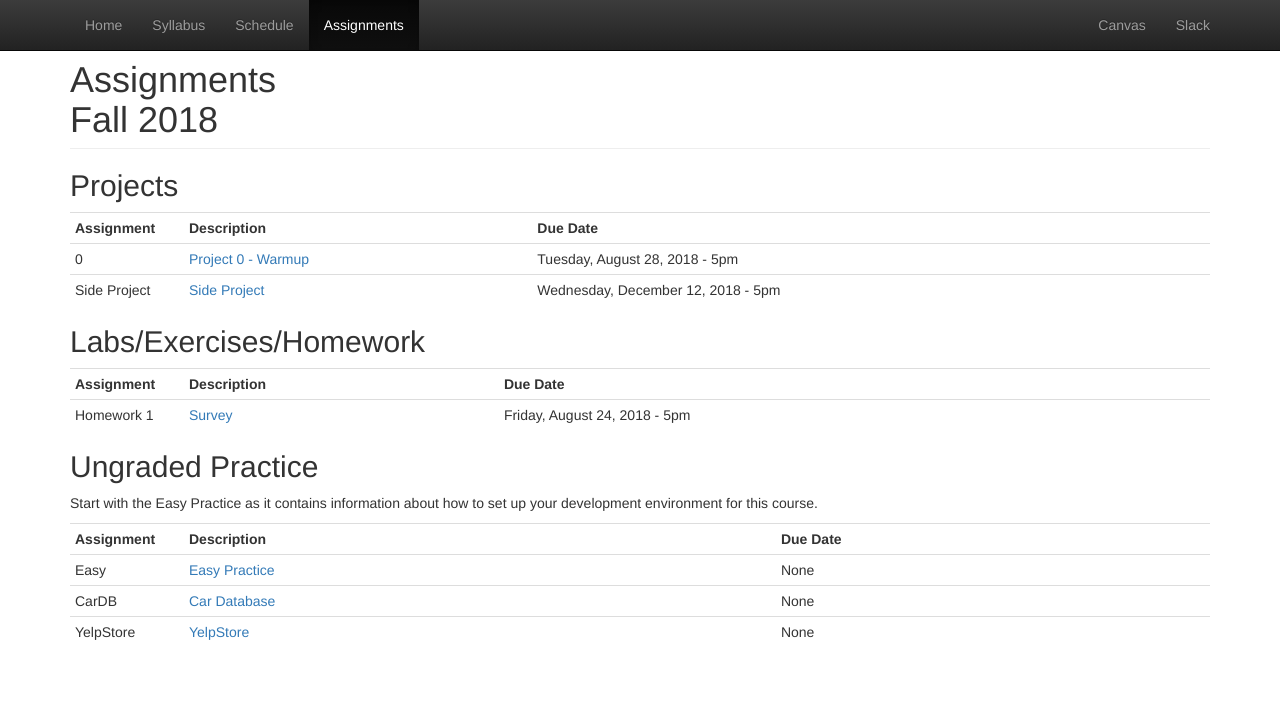
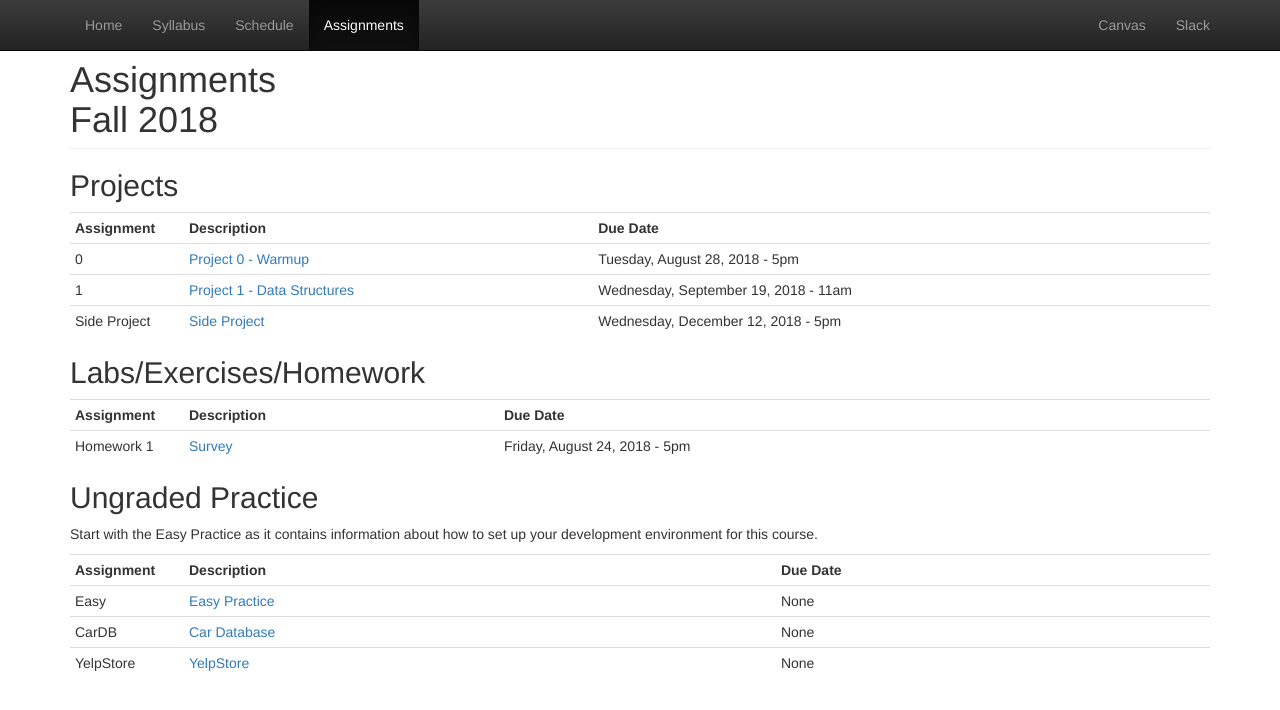
Before and after one commit to CS601-F18/cs601-f18.github.io, a Jekyll site: the page built from assignments.html, in a window 1280 px wide. Shown: the top 710 px of the page. Built offline with Jekyll 4.4.1, drawn with Linux system fonts in a browser that asks for light colours.

Commit message:
add project 1

```diff
--- a/assignments.html
+++ b/assignments.html
@@ -20,6 +20,13 @@ title: Assignments
         <a href="https://github.com/CS601-F18/project0/blob/master/README.md">Project 0 - Warmup</a><br/>
       </td>
       <td>Tuesday, August 28, 2018 - 5pm</td>
+    </tr>
+     <tr>
+       <td>1</td>
+       <td>
+        <a href="https://github.com/CS601-F18/project1/blob/master/README.md">Project 1 - Data Structures</a><br/>
+      </td>
+      <td>Wednesday, September 19, 2018 - 11am</td>
     </tr>
      <tr>
        <td>Side Project</td>
--- a/schedule.html
+++ b/schedule.html
@@ -71,7 +71,7 @@ title: Schedule
 			<td>
 			</td>
 			<td>
-				Project 1 <i>tentative</i>
+				<strong>Due Wednesday - 11am</strong> - <a href="https://github.com/CS601-F18/project1/blob/master/README.md">Project 1</a><br/>
 			</td>
 		</tr>
 		<tr>
```
